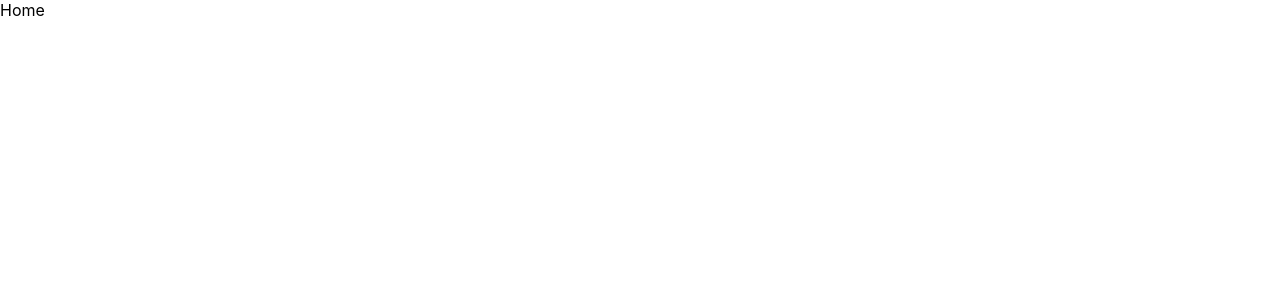
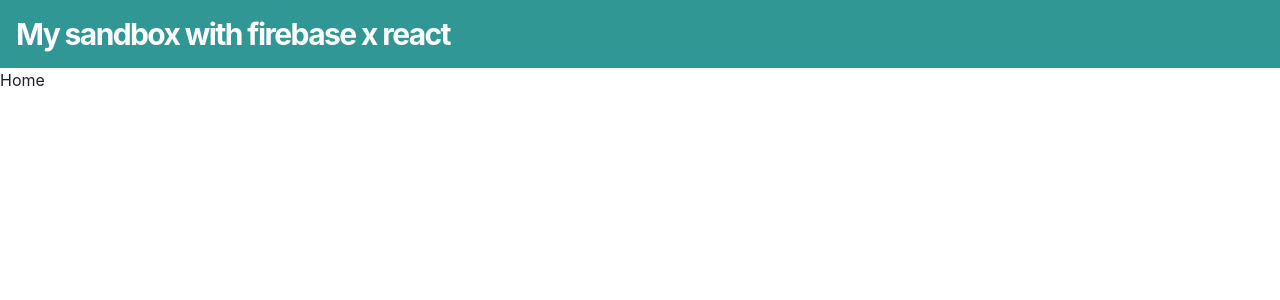
Before and after one commit to tayutaedomo/firebase-react-sandbox, a React (Create React App) app: page / in a window 1280 px wide. Shown: the top 300 px of the page. Built offline with nearby package versions, Linux system fonts and the light colour scheme.

Commit message:
add: DefaultLayout and Header components

```diff
--- a/src/components/App.tsx
+++ b/src/components/App.tsx
@@ -1,10 +1,14 @@
 import React, { VFC } from 'react';
+
+import DefaultLayout from './layout/DefaultLayout';
 import Home from './home/Home';
 
 const App: VFC = () => {
   return (
     <>
-      <Home />
+      <DefaultLayout>
+        <Home />
+      </DefaultLayout>
     </>
   );
 };
--- /dev/null
+++ b/src/components/layout/DefaultLayout.tsx
@@ -0,0 +1,21 @@
+import React, { ReactNode, VFC } from 'react';
+import { ChakraProvider } from '@chakra-ui/react';
+
+import Header from './Header';
+
+type Props = {
+  children: ReactNode;
+};
+
+const DefaultLayout: VFC<Props> = (props) => {
+  const { children } = props;
+
+  return (
+    <ChakraProvider>
+      <Header />
+      <main>{children}</main>
+    </ChakraProvider>
+  );
+};
+
+export default DefaultLayout;
--- /dev/null
+++ b/src/components/layout/Header.tsx
@@ -0,0 +1,24 @@
+import React, { VFC } from 'react';
+import { Heading, Flex } from '@chakra-ui/react';
+
+const Header: VFC = () => {
+  return (
+    <Flex
+      as="nav"
+      align="center"
+      justify="space-between"
+      wrap="wrap"
+      padding="1.0rem"
+      bg="teal.500"
+      color="white"
+    >
+      <Flex align="center" mr={5}>
+        <Heading as="h1" size="lg" letterSpacing={'-.1rem'}>
+          My sandbox with firebase x react
+        </Heading>
+      </Flex>
+    </Flex>
+  );
+};
+
+export default Header;
```
